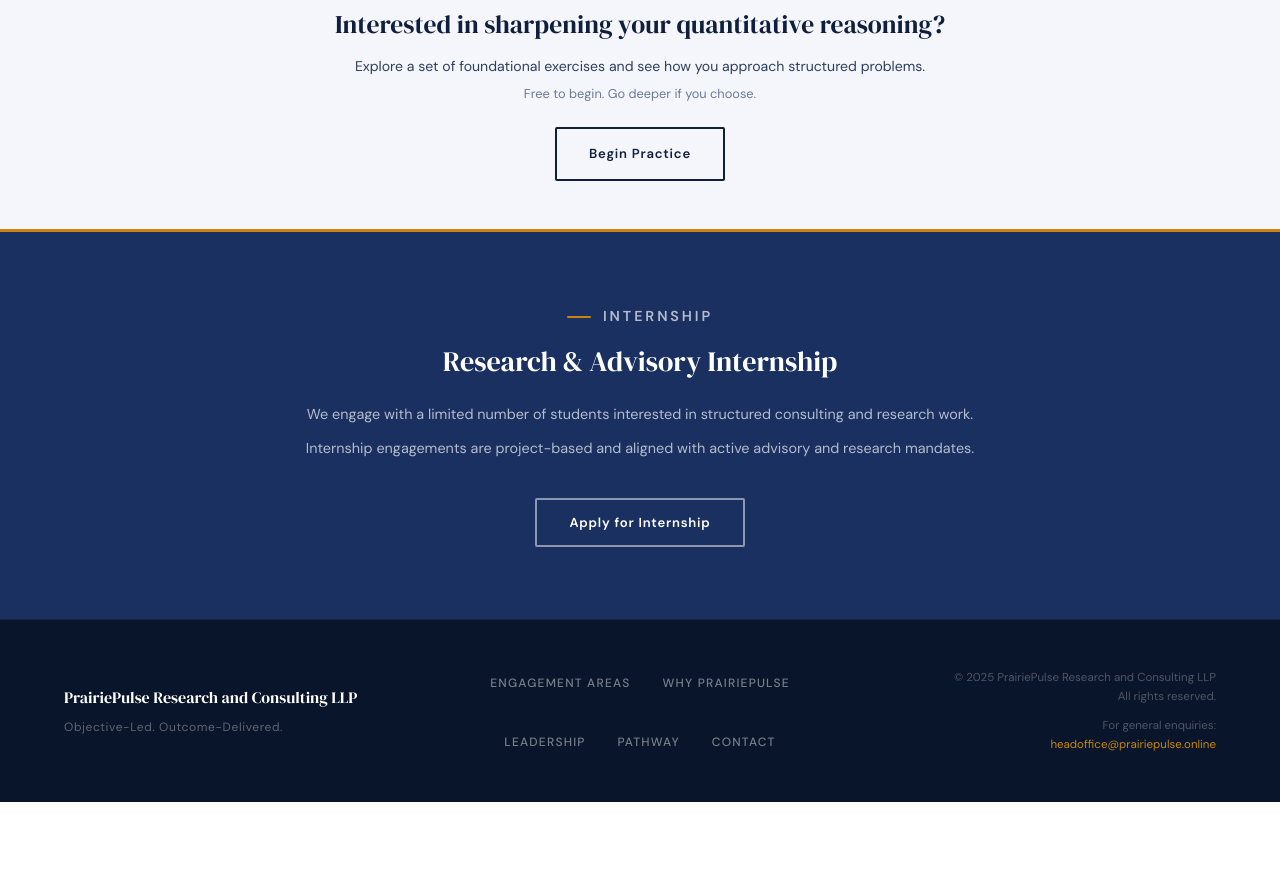
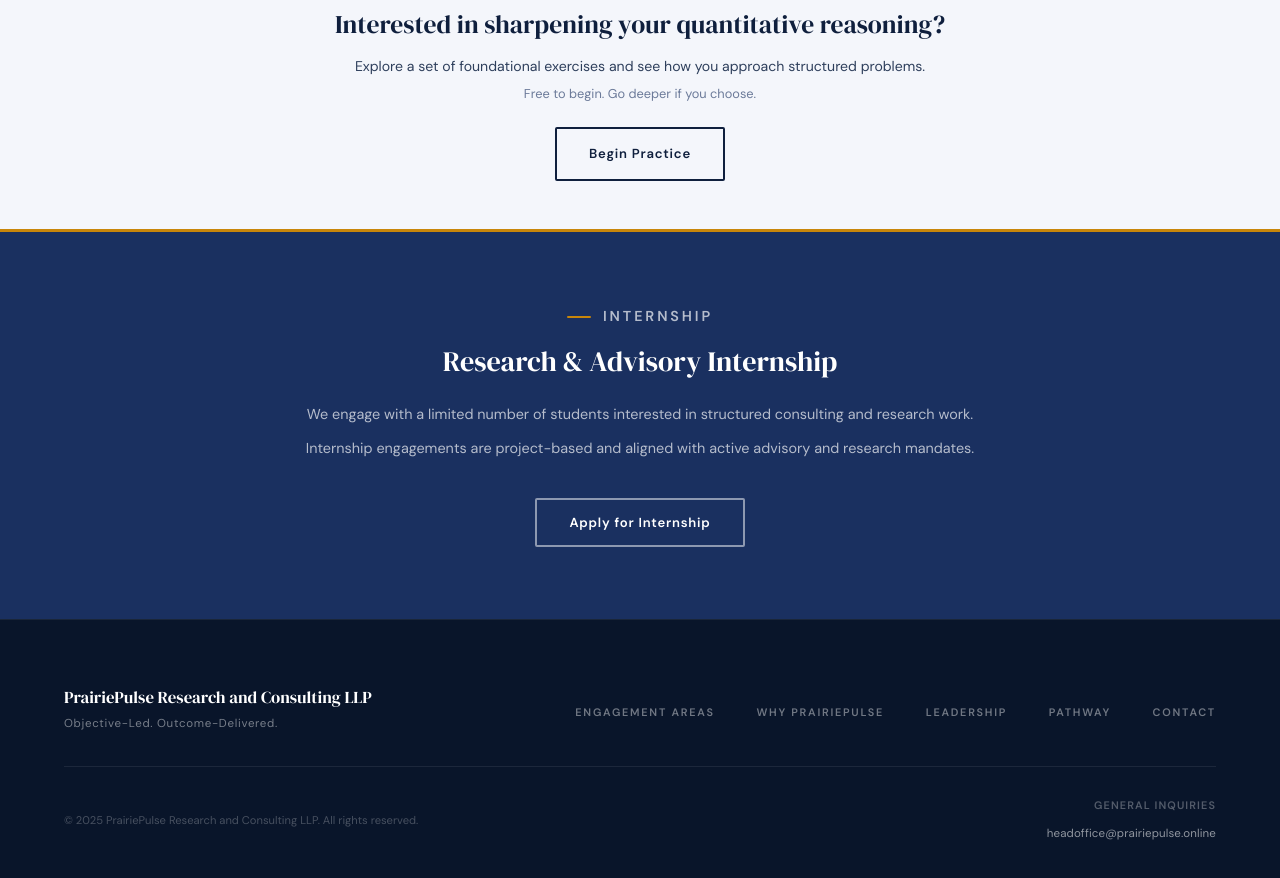
Before and after one commit to prairiepulse85-cmd/prairiepulse-website, a plain HTML site: page index.html in a window 1280 px wide. Shown: the part 4702-5580 px from the top of the page. Before the commit the page ends 5504 px from the top, so only its background shows below. Drawn offline with Linux system fonts and the light colour scheme.

Commit message:
Add files via upload

```diff
--- a/index.html
+++ b/index.html
@@ -683,13 +683,16 @@
     justify-content: center;
     position: relative;
     z-index: 2;
-    padding-bottom: 0;
-  }
-
-  .pathway-connector svg {
-    width: 40px;
-    height: 24px;
-    filter: drop-shadow(0 0 5px rgba(200,134,10,0.5));
+    padding-bottom: 2.4rem; /* aligns with card centre */
+  }
+
+  .pathway-connector-dot {
+    width: 10px;
+    height: 10px;
+    background: var(--amber);
+    border-radius: 50%;
+    box-shadow: 0 0 0 3px rgba(200,134,10,0.25), 0 0 12px rgba(200,134,10,0.4);
+    flex-shrink: 0;
   }
 
   /* Mobile: stack vertically */
@@ -1077,50 +1080,107 @@
   footer {
     background: var(--navy-deep);
     border-top: 1px solid rgba(255,255,255,0.07);
-    padding: 3rem 4rem;
-    display: grid;
-    grid-template-columns: 1fr 1fr 1fr;
+    padding: 4.2rem 4rem 3.2rem;
+    display: flex;
+    flex-direction: column;
+    gap: 0;
+  }
+
+  /* Top row: brand left, nav right */
+  .footer-top {
+    display: flex;
     align-items: center;
-    gap: 2rem;
-  }
+    justify-content: space-between;
+    padding-bottom: 2rem;
+  }
+
+  .footer-brand {}
 
   .footer-name {
     font-family: var(--serif);
-    font-size: 1rem;
+    font-size: 1.05rem;
     font-weight: 400;
     color: var(--white);
-    margin-bottom: 0.4rem;
+    margin-bottom: 0.35rem;
+    line-height: 1.3;
   }
 
   .footer-tagline {
     font-family: var(--sans);
-    font-size: 0.75rem;
+    font-size: 0.72rem;
     font-weight: 400;
-    color: rgba(255,255,255,0.35);
-    letter-spacing: 0.05em;
-  }
-
-  .footer-nav { display: flex; gap: 2rem; justify-content: center; list-style: none; flex-wrap: wrap; }
+    color: rgba(255,255,255,0.45);
+    letter-spacing: 0.06em;
+  }
+
+  .footer-nav {
+    display: flex;
+    gap: 2.6rem;
+    list-style: none;
+    flex-wrap: wrap;
+    justify-content: flex-end;
+    align-items: center;
+  }
 
   .footer-nav a {
-    font-size: 0.75rem;
-    font-weight: 500;
+    font-size: 0.68rem;
+    font-weight: 600;
+    letter-spacing: 0.16em;
+    text-transform: uppercase;
+    color: rgba(255,255,255,0.42);
+    text-decoration: none;
+    transition: color 0.2s;
+  }
+
+  .footer-nav a:hover { color: rgba(255,255,255,0.85); }
+
+  /* Divider between top and bottom rows */
+  .footer-divider {
+    width: 100%;
+    height: 1px;
+    background: rgba(255,255,255,0.08);
+    margin: 0;
+  }
+
+  /* Bottom row: legal left, contact right */
+  .footer-bottom {
+    display: flex;
+    align-items: center;
+    justify-content: space-between;
+    padding-top: 1.8rem;
+  }
+
+  .footer-legal {
+    font-size: 0.7rem;
+    color: rgba(255,255,255,0.25);
+    line-height: 1.7;
+  }
+
+  .footer-contact-label {
+    font-size: 0.68rem;
+    font-weight: 600;
     letter-spacing: 0.1em;
     text-transform: uppercase;
-    color: rgba(255,255,255,0.45);
+    color: rgba(255,255,255,0.3);
+    margin-bottom: 0.25rem;
+  }
+
+  .footer-contact-email {
+    font-size: 0.72rem;
+    color: rgba(255,255,255,0.55);
     text-decoration: none;
+    letter-spacing: 0.01em;
     transition: color 0.2s;
-  }
-
-  .footer-nav a:hover { color: var(--amber-bright); }
-
-  .footer-right { text-align: right; }
-
-  .footer-legal {
-    font-size: 0.72rem;
-    color: rgba(255,255,255,0.28);
-    line-height: 1.65;
-  }
+    border-bottom: 1px solid transparent;
+    transition: color 0.2s, border-color 0.2s;
+  }
+
+  .footer-contact-email:hover {
+    color: rgba(255,255,255,0.9);
+    border-bottom-color: rgba(255,255,255,0.4);
+  }
+
+  .footer-contact { text-align: right; }
 
   /* ─── ANIMATIONS ─── */
   @keyframes fadeUp {
@@ -1151,7 +1211,7 @@
     nav { padding: 1.2rem 2.5rem; }
     section { padding: 5rem 2.5rem; }
     .leader-row { grid-template-columns: 1fr; gap: 0.75rem; }
-    footer { padding-left: 2.5rem; padding-right: 2.5rem; }
+    footer { padding: 3rem 2.5rem 2.5rem; }
   }
 
   @media (max-width: 768px) {
@@ -1162,9 +1222,11 @@
     #home { padding: 7rem 1.5rem 4rem; }
     #quant { padding: 3rem 1.5rem; }
     #internship { padding: 3rem 1.5rem; }
-    footer { padding: 2.5rem 1.5rem; grid-template-columns: 1fr; text-align: center; gap: 1.5rem; }
-    .footer-nav { justify-content: center; }
-    .footer-right { text-align: center; }
+    footer { padding: 2.5rem 1.5rem; }
+    .footer-top { flex-direction: column; align-items: flex-start; gap: 1.8rem; }
+    .footer-nav { justify-content: flex-start; gap: 1.4rem; }
+    .footer-bottom { flex-direction: column; align-items: flex-start; gap: 1rem; }
+    .footer-contact { text-align: left; }
 
     .form-row { grid-template-columns: 1fr; }
     .btn-submit { width: 100%; text-align: center; }
@@ -1491,12 +1553,9 @@
       </div>
     </div>
 
-    <!-- Arrow 1→2 -->
+    <!-- Connector 1→2 -->
     <div class="pathway-connector">
-      <svg viewBox="0 0 40 24" fill="none" xmlns="http://www.w3.org/2000/svg">
-        <path d="M2 12h30" stroke="#c8860a" stroke-width="2" stroke-linecap="round"/>
-        <path d="M26 5l10 7-10 7" stroke="#c8860a" stroke-width="2" stroke-linecap="round" stroke-linejoin="round"/>
-      </svg>
+      <div class="pathway-connector-dot"></div>
     </div>
 
     <!-- Step 2 -->
@@ -1508,12 +1567,9 @@
       </div>
     </div>
 
-    <!-- Arrow 2→3 -->
+    <!-- Connector 2→3 -->
     <div class="pathway-connector">
-      <svg viewBox="0 0 40 24" fill="none" xmlns="http://www.w3.org/2000/svg">
-        <path d="M2 12h30" stroke="#c8860a" stroke-width="2" stroke-linecap="round"/>
-        <path d="M26 5l10 7-10 7" stroke="#c8860a" stroke-width="2" stroke-linecap="round" stroke-linejoin="round"/>
-      </svg>
+      <div class="pathway-connector-dot"></div>
     </div>
 
     <!-- Step 3 -->
@@ -1669,6 +1725,9 @@
 
 <!-- FOOTER -->
 <footer>
+
+  <!-- Top row -->
+  <div class="footer-top">
     <div class="footer-brand">
       <p class="footer-name">PrairiePulse Research and Consulting LLP</p>
       <p class="footer-tagline">Objective-Led. Outcome-Delivered.</p>
@@ -1680,10 +1739,20 @@
       <li><a href="#pathway">Pathway</a></li>
       <li><a href="#contact">Contact</a></li>
     </ul>
-  <div class="footer-right">
-    <p class="footer-legal">&copy; 2025 PrairiePulse Research and Consulting LLP<br>All rights reserved.</p>
-    <p class="footer-legal" style="margin-top: 0.6rem;">For general enquiries:<br><a href="mailto:headoffice@prairiepulse.online" style="color: var(--amber); text-decoration: none; transition: color 0.2s;">headoffice@prairiepulse.online</a></p>
-  </div>
+  </div>
+
+  <!-- Divider -->
+  <div class="footer-divider"></div>
+
+  <!-- Bottom row -->
+  <div class="footer-bottom">
+    <p class="footer-legal">&copy; 2025 PrairiePulse Research and Consulting LLP. All rights reserved.</p>
+    <div class="footer-contact">
+      <p class="footer-contact-label">General Inquiries</p>
+      <a href="mailto:headoffice@prairiepulse.online" class="footer-contact-email">headoffice@prairiepulse.online</a>
+    </div>
+  </div>
+
 </footer>
 
 <script>
```
Lines whose indentation alone changed are shown as unchanged.
